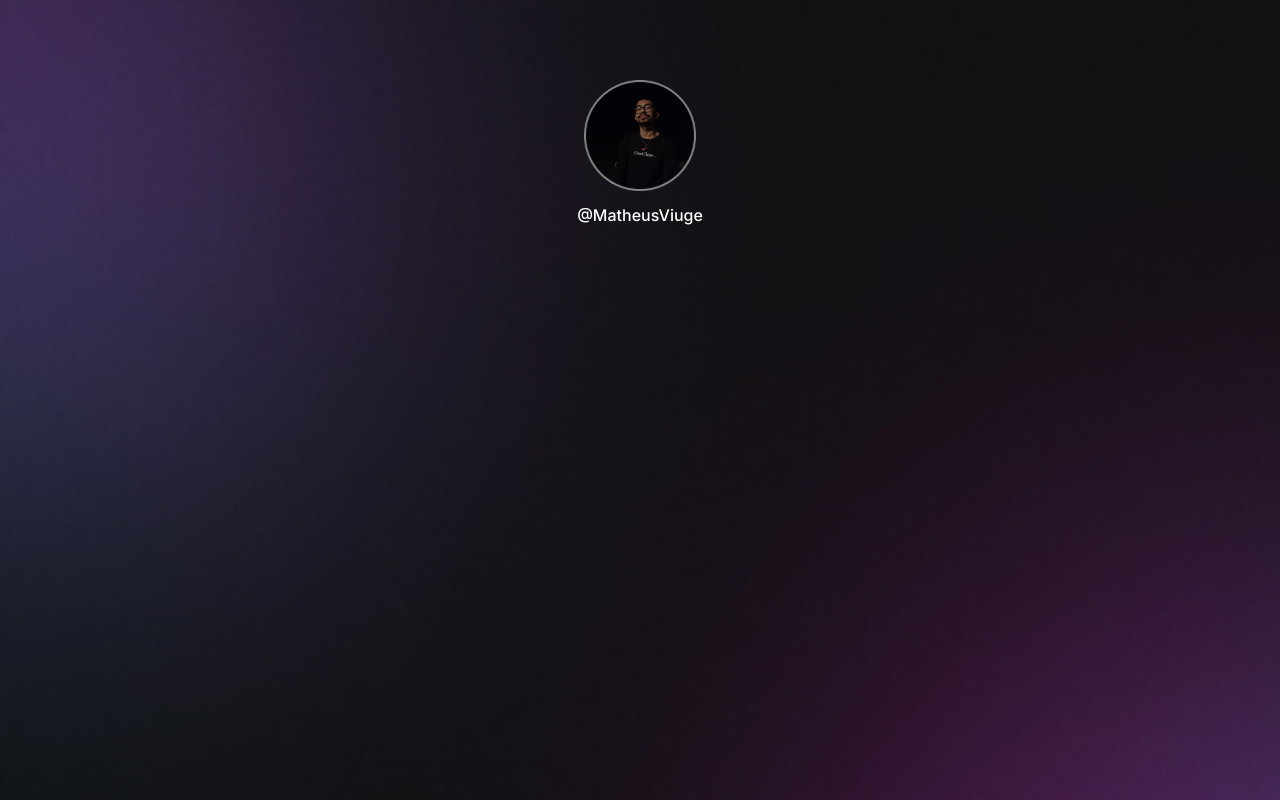
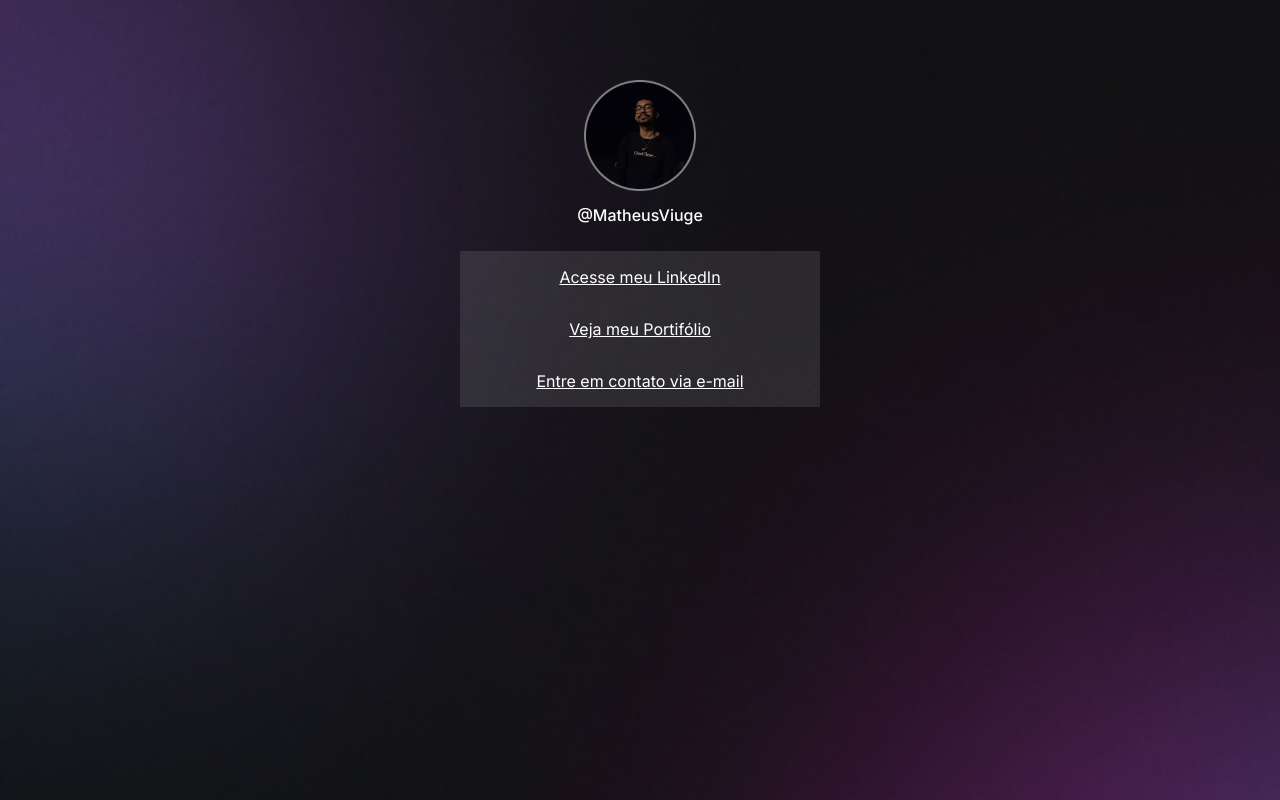
Before and after one commit to MatheusViuge/Links, a plain HTML site: page index.html in a window 1280 px wide. Drawn offline with Linux system fonts and the light colour scheme.

Commit message:
update HTML e CSS

```diff
--- a/index.html
+++ b/index.html
@@ -1,27 +1,56 @@
 <!DOCTYPE html>
 <html lang="pt-br">
   <head>
-    <link rel="preconnect" href="https://fonts.googleapis.com">
-    <link rel="preconnect" href="https://fonts.gstatic.com" crossorigin>
-    <link href="https://fonts.googleapis.com/css2?family=Inter:slnt@-10..0&display=swap" rel="stylesheet">
-    <link rel="preconnect" href="https://fonts.googleapis.com">
-    <link rel="preconnect" href="https://fonts.gstatic.com" crossorigin>
-    <link href="https://fonts.googleapis.com/css2?family=Inter:slnt,wght@-10..0,500&display=swap" rel="stylesheet">
+    <link rel="preconnect" href="https://fonts.googleapis.com" />
+    <link rel="preconnect" href="https://fonts.gstatic.com" crossorigin />
+    <link
+      href="https://fonts.googleapis.com/css2?family=Inter:slnt@-10..0&display=swap"
+      rel="stylesheet"
+    />
+    <link rel="preconnect" href="https://fonts.googleapis.com" />
+    <link rel="preconnect" href="https://fonts.gstatic.com" crossorigin />
+    <link
+      href="https://fonts.googleapis.com/css2?family=Inter:slnt,wght@-10..0,500&display=swap"
+      rel="stylesheet"
+    />
 
     <meta charset="UTF-8" />
     <meta name="viewport" content="width=device-width, initial-scale=1.0" />
     <title>Matheus Viuge - Contato</title>
-    <link rel="stylesheet" href="style.css">
+    <link rel="stylesheet" href="style.css" />
   </head>
   <body>
     <div id="container">
       <div id="profile">
         <img
-        src="./assets/avatar.png"
-        alt="Foto de Matheus Viuge, usando óculos, camisa preta e barba. Ao fundo o céu noturno."
+          src="./assets/avatar.png"
+          alt="Foto de Matheus Viuge, usando óculos, camisa preta e barba. Ao fundo o céu noturno."
         />
         <p>@MatheusViuge</p>
       </div>
+      <ul>
+        <li>
+          <a
+            href="https://www.linkedin.com/in/matheus-viana-viuge-antunes-380587246/"
+            target="_blank"
+          >
+            Acesse meu LinkedIn
+          </a>
+        </li>
+        <li>
+          <a
+            href="https://github.com/MatheusViuge/PortifolioMatheusViuge"
+            target="_blank"
+          >
+            Veja meu Portifólio
+          </a>
+        </li>
+        <li>
+          <a href="mailto:matheus.viuge05@gmail.com" target="_blank">
+            Entre em contato via e-mail
+          </a>
+        </li>
+      </ul>
     </div>
   </body>
 </html>
--- a/style.css
+++ b/style.css
@@ -32,3 +32,15 @@ body *{
   line-height: 24px;
   margin-top: 8px;
 }
+/* Links */
+ul {
+  list-style: none;
+}
+
+ul li a {
+  display: flex;
+  align-items: center;
+  justify-content: center;
+  padding: 16px 24px;
+  background: rgba(255, 255, 255, 0.1);
+}
```
